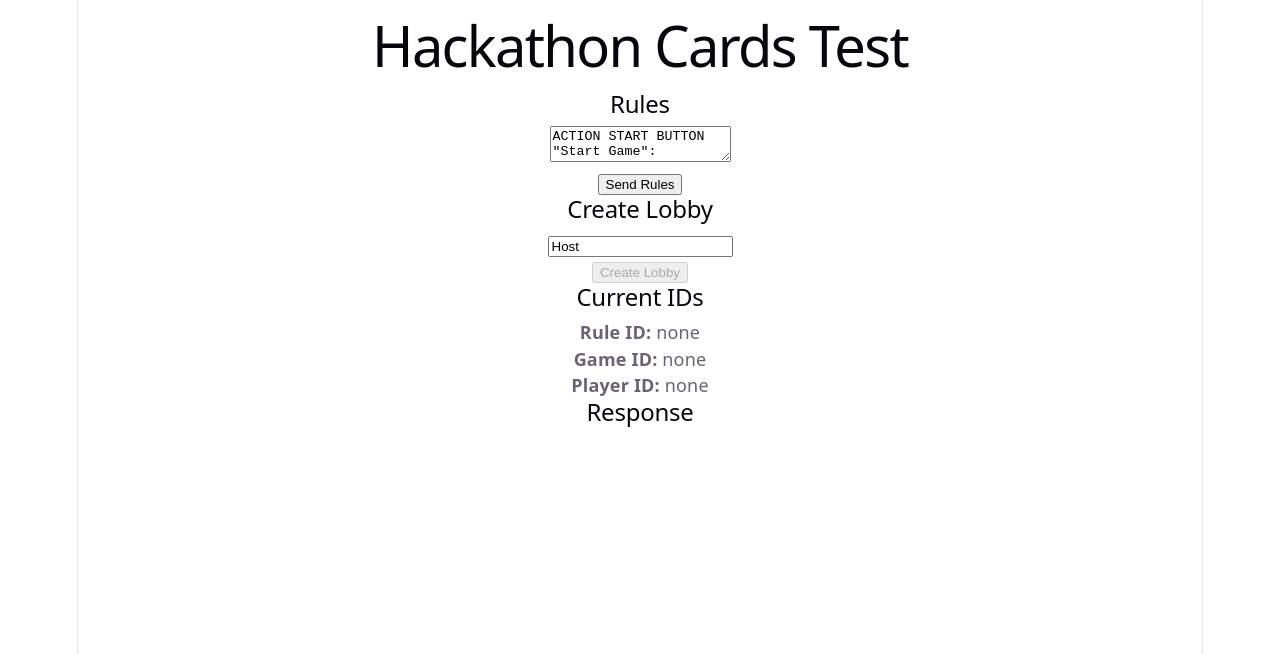
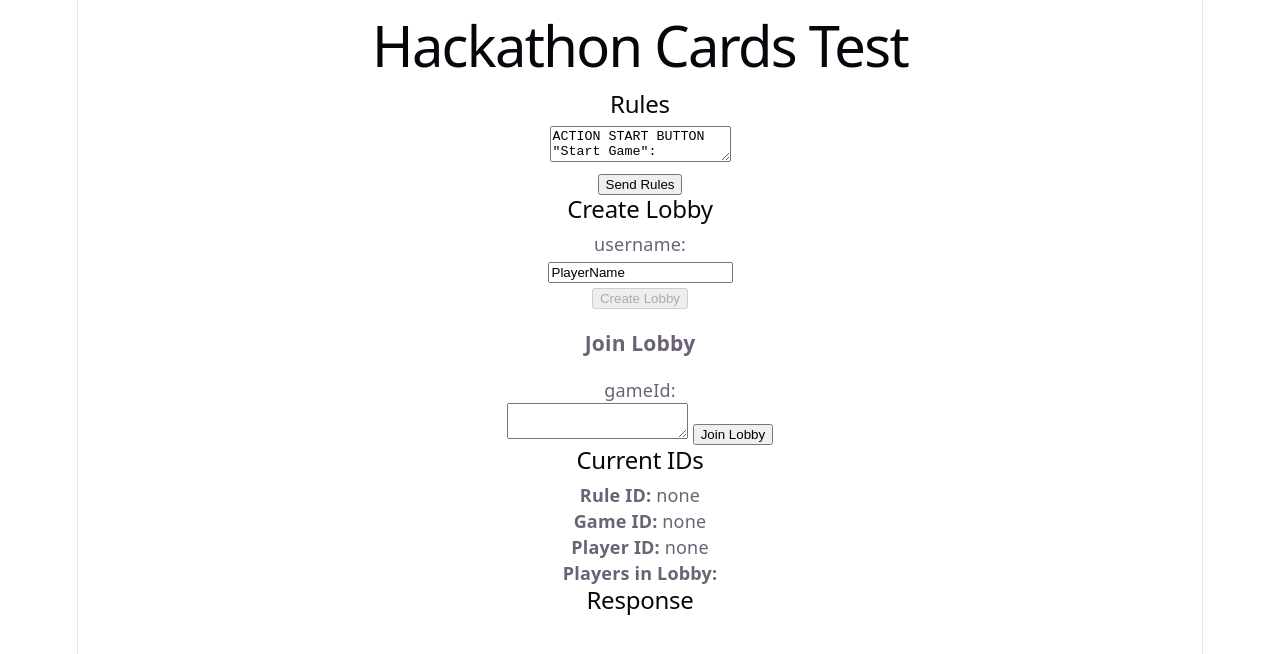
Before and after one commit to Sebastian-Heffernan/HackathonCards, a Svelte app in the folder frontend/: page / in a window 1280 px wide. Shown: the top 654 px of the page. Built offline with nearby package versions, Linux system fonts and the light colour scheme.

Commit message:
Added joining lobby functionality for frontend.

```diff
--- a/frontend/src/App.svelte
+++ b/frontend/src/App.svelte
@@ -1,20 +1,25 @@
 <script>
+// @ts-nocheck
+
   let rulesText = `ACTION START BUTTON "Start Game":
     EXIT`;
 
-  let hostName = "Host";
+  let userName = "PlayerName";
 
   let ruleId = "";
   let gameId = "";
   let playerId = "";
+
+  // @ts-ignore
   /**
-     * @type {any[] | null | undefined}
+     * @type {string | any[] | null | undefined}
      */
   let players = [];
 
   let output = "";
 
 
+  // @ts-ignore
   let socket = null;
 
   async function sendRules() {
@@ -42,7 +47,7 @@
       },
       body: JSON.stringify({
         rule_id: ruleId,
-        host_name: hostName
+        host_name: userName
       })
     });
 
@@ -53,11 +58,34 @@
     output = JSON.stringify(data, null, 2);
 
     // connect web socket, same call as if joining lobby
-    joinLobby()
+    createWebsocket()
   }
 
-  function joinLobby() {
+  // host doesn't join own lobby since already joined when created
+  async function joinLobby() {
+    const response = await fetch(`/api/lobbies/${gameId}/join`, {
+      method: "POST",
+      headers: {
+        "Content-Type": "application/json"
+      },
+      body: JSON.stringify({
+        name: userName,
+      })
+    });
+
+    const data = await response.json();
+
+    gameId = data.gameId;
+    playerId = data.playerId;
+    output = JSON.stringify(data, null, 2);
+
+    // connect web socket, same call as if joining lobby
+    createWebsocket()
+  }
+
+  function createWebsocket() {
     const socket = new WebSocket(`ws://localhost:8000/ws/${gameId}/${playerId}`)
+    // @ts-ignore
     socket.onopen = (ev) => {
       socket.send(JSON.stringify({
         "type": "JOIN_GAME"
@@ -71,7 +99,7 @@
       const message = JSON.parse(messageData);
       if (message.type == "UPDATE_PLAYERS") {
         // update list of players on page
-        players = message.players;
+        players = Object.values(message.players);
       }
     }
   }
@@ -94,13 +122,22 @@
 
   <section>
     <h2>Create Lobby</h2>
-
-    <input bind:value={hostName} placeholder="Host name" />
+    <p>username:</p>
+    <input bind:value={userName} placeholder="Host name" />
 
     <br />
 
     <button on:click={createLobby} disabled={!ruleId}>
       Create Lobby
+    </button>
+
+    <br />
+
+    <h3>Join Lobby</h3>
+    <p>gameId: </p>
+    <textarea bind:value={gameId}></textarea>
+    <button on:click={joinLobby}>
+      Join Lobby
     </button>
   </section>
 
@@ -110,9 +147,14 @@
     <p><strong>Rule ID:</strong> {ruleId || "none"}</p>
     <p><strong>Game ID:</strong> {gameId || "none"}</p>
     <p><strong>Player ID:</strong> {playerId || "none"}</p>
-    {#each players as player}
-      {player.name}
-    {/each}
+    <p><strong>Players in Lobby:</strong></p>
+    {#if players.length > 0}
+    <ul>
+      {#each players as player}
+        <li>{player.name}</li>
+      {/each}
+    </ul>
+    {/if}
 
   </section>
 
```
